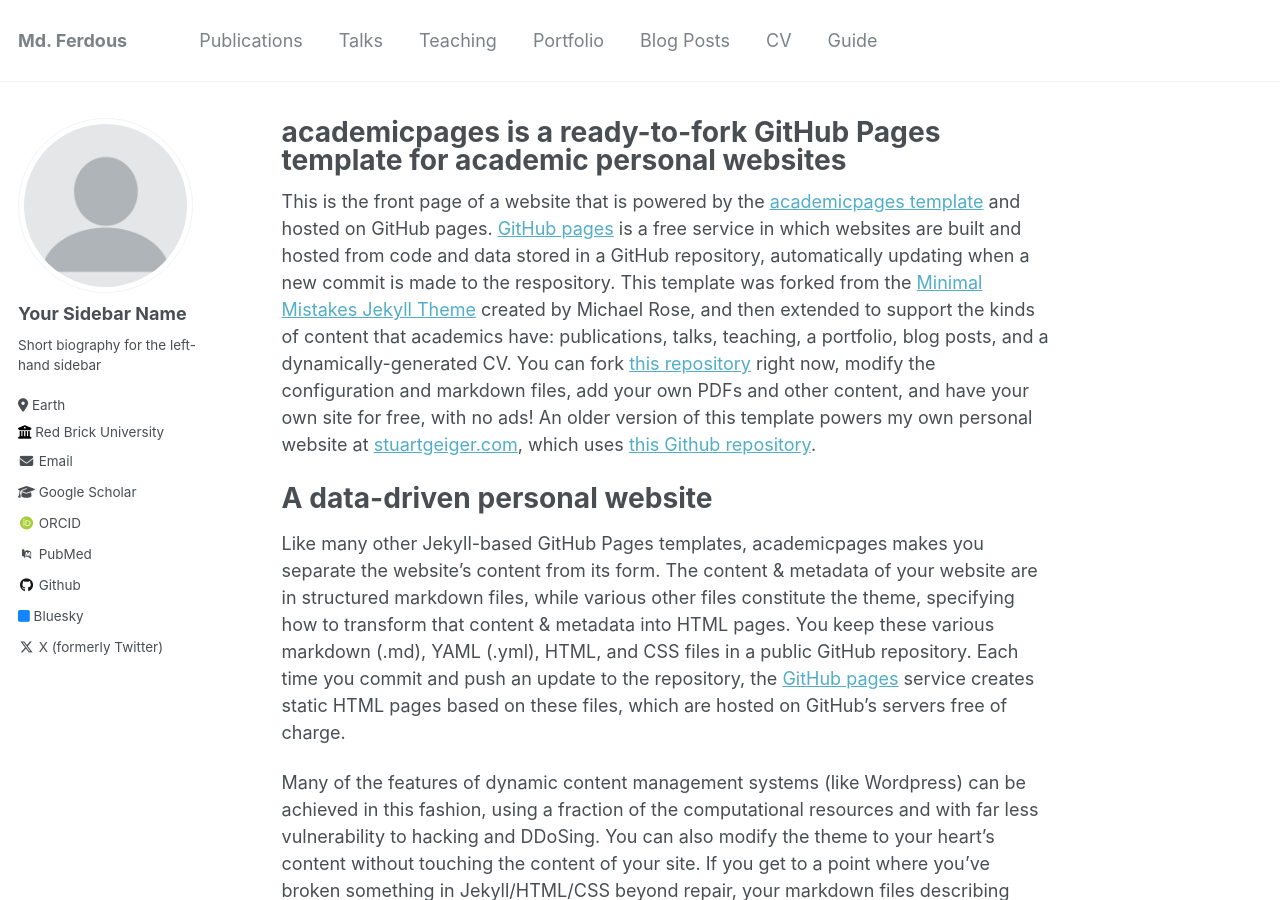
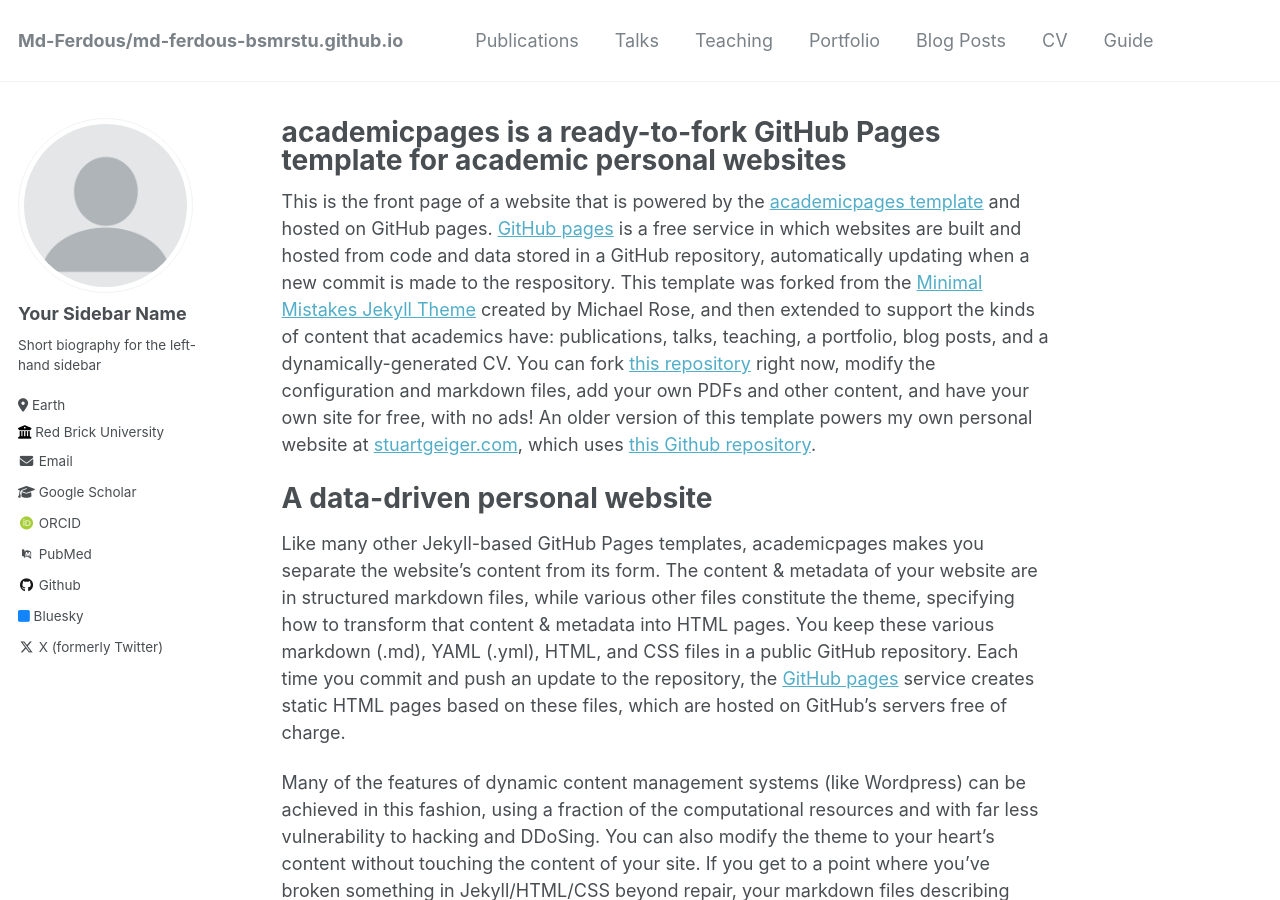
Before and after one commit to Md-Ferdous/md-ferdous-bsmrstu.github.io, a Jekyll site: the page built from _pages/about.md, in a window 1280 px wide and 900 px high. Built offline with Jekyll 4.4.1, drawn with Linux system fonts in a browser that asks for light colours; some web fonts are replaced; some of the changed text lies outside the part shown.

Commit message:
Update _config.yml

```diff
--- a/_config.yml
+++ b/_config.yml
@@ -8,9 +8,9 @@
 
 # Basic Site Settings
 locale                   : "en-US"
-title                    : "Md. Ferdous"
+title                    : "Md-Ferdous/md-ferdous-bsmrstu.github.io"
 title_separator          : "-"
-name                     : &name "Your Name"
+name                     : &name "Md-Ferdous"
 description              : &description "personal description"
 url                      : https://md-ferdous-bsmrstu.github.io # the base hostname & protocol for your site e.g. "https://mmistakes.github.io"
 baseurl                  : "" # the subpath of your site, e.g. "/blog"
```
